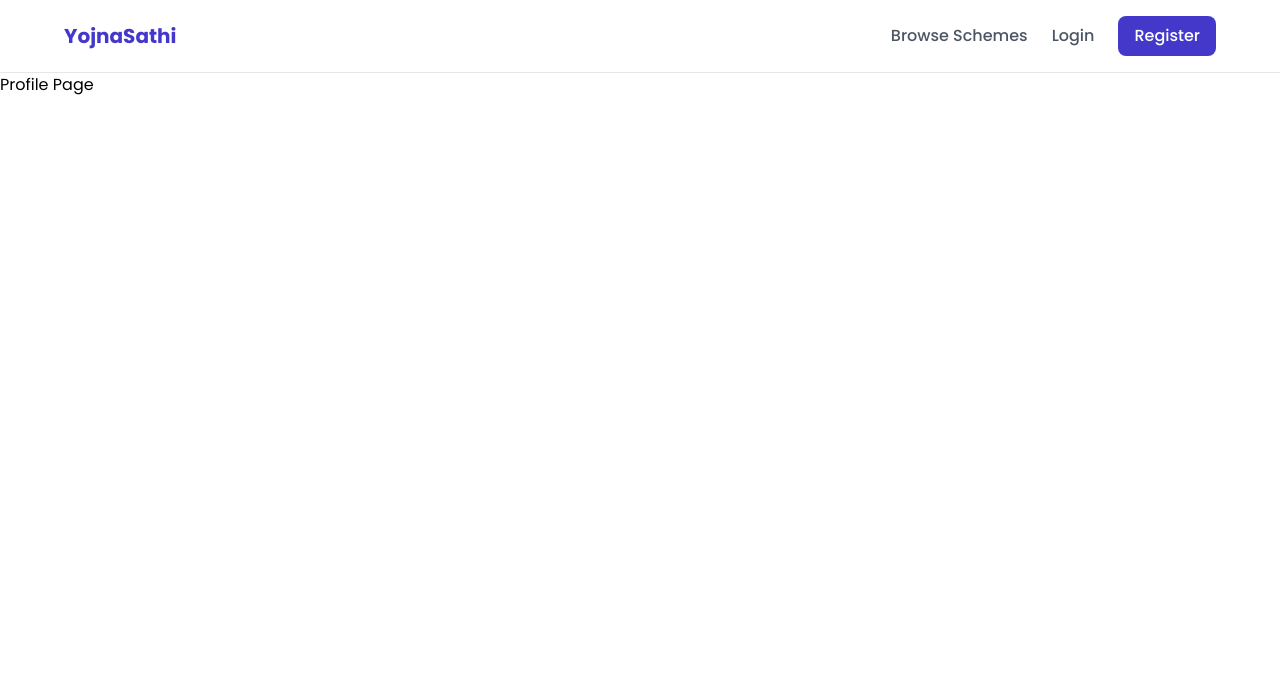
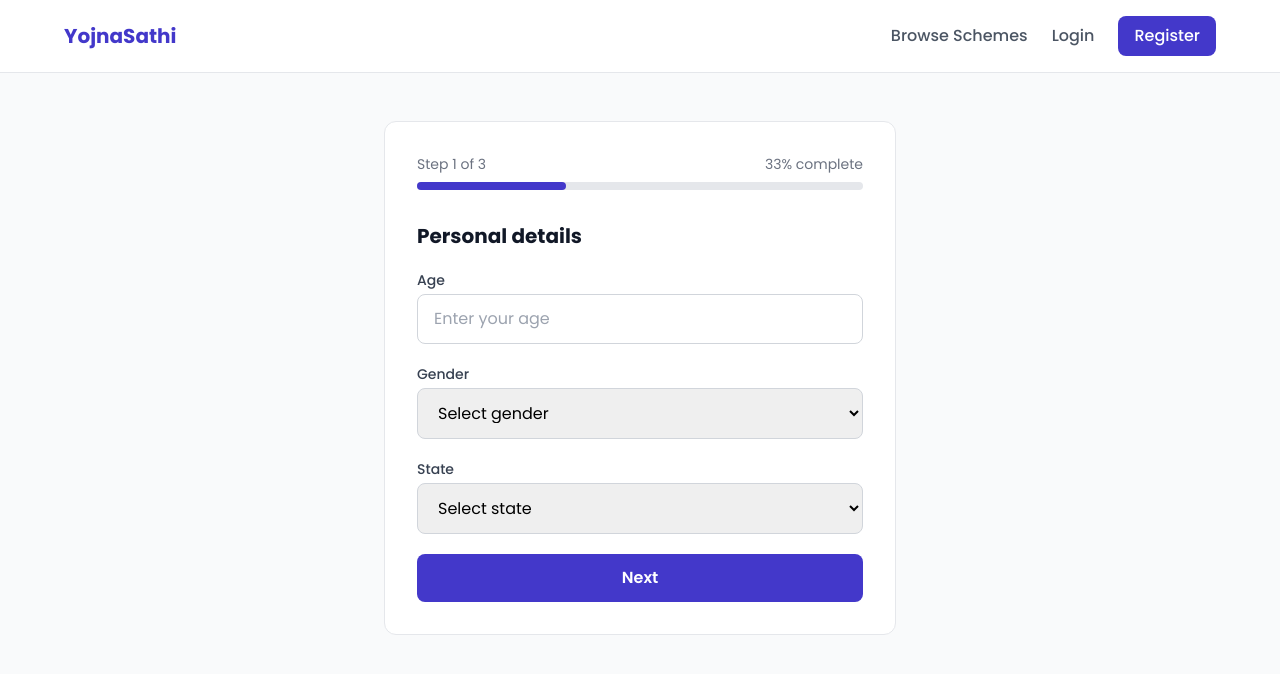
Before and after one commit to Pranav2325/yojana-sathi, a React (Vite) app in the folder client/: page /profile in a window 1280 px wide. Shown: the top 674 px of the page. Built offline with nearby package versions, Linux system fonts and the light colour scheme.

Commit message:
feat: build profile wizard with multi step form

```diff
--- a/client/src/App.jsx
+++ b/client/src/App.jsx
@@ -5,6 +5,7 @@ import Navbar from './components/Navbar'
 import LandingPage from "./pages/LandingPage";
 import RegisterPage from "./pages/RegisterPage";
 import LoginPage from "./pages/LoginPage";
+import ProfilePage from "./pages/ProfilePage";
 const App = () => {
   return (
     <Router>
@@ -15,8 +16,9 @@ const App = () => {
         <Route path="/login" element={<LoginPage/>}/>
         <Route path="/register" element={<RegisterPage/>}/>
         <Route path="/dashboard" element={<div>Dashboard Page</div>}/>
-        <Route path="/profile" element={<div>Profile Page</div>}/>
+        <Route path="/profile" element={<ProfilePage/>}/>
         <Route path="/schemes" element={<div>All Schemes Page</div>}/>
+        <Route path="/schemes/matched" element={<div>All Schemes Page</div>}/>
         <Route path="/scheme/:id" element={<div>Scheme detail Page</div>}/>
       </Routes>
 
--- a/client/src/api/axios.js
+++ b/client/src/api/axios.js
@@ -5,8 +5,9 @@ const api = axios.create({
 });
 
 api.interceptors.request.use((config) => {
-  const token = localStorage.getItem("token");
+ let token = localStorage.getItem("token");
   if (token) {
+    token=token.replace(/"/g,'')
     config.headers.Authorization = `Bearer ${token}`;
   }
   return config;
--- /dev/null
+++ b/client/src/pages/ProfilePage.jsx
@@ -0,0 +1,267 @@
+import React, { useState } from "react";
+import { useDispatch } from "react-redux";
+import { useNavigate } from "react-router-dom";
+import api from "../api/axios.js";
+import { updateUser } from "../redux/authSlice";
+import toast from "react-hot-toast";
+
+const ProfilePage = () => {
+  const [currentStep, setCurrentStep] = useState(1);
+  const [loading, setLoading] = useState(false);
+  const [formData, setFormData] = useState({
+    age: "",
+    gender: "",
+    state: "",
+    annualIncome: "",
+    caste: "",
+    isStudent: false,
+    isFarmer: false,
+    isWomen: false,
+  });
+  const dispatch = useDispatch();
+  const navigate = useNavigate();
+
+  const handleChange = (e) => {
+    const value =
+      e.target.type == "checkbox" ? e.target.checked : e.target.value;
+    setFormData({ ...formData, [e.target.name]: value });
+  };
+  const handleSubmit = async () => {
+    setLoading(true);
+    try {
+      const { data } = await api.put("/users/profile", formData);
+      dispatch(updateUser(data));
+      toast.success("Profile saved successfully");
+      navigate("/schemes/matched");
+    } catch (error) {
+      console.log("Full error:", error);
+      console.log("Response:", error.response);
+      console.log("Message:", error.response?.data);
+      toast.error(error.response?.data?.message || "Something went wrong");
+    } finally {
+      setLoading(false);
+    }
+  };
+  return (
+    <div className="min-h-screen bg-gray-50 px-4 py-12">
+      <div className="max-w-lg mx-auto bg-white rounded-xl border border-gray-200 p-8">
+        {/* progress bar */}
+        <div className="mb-8">
+          <div className="flex justify-between text-sm text-gray-500 mb-2">
+            <span>Step {currentStep} of 3 </span>
+            <span>{Math.round((currentStep / 3) * 100)}% complete</span>
+          </div>
+
+          <div className="w-full bg-gray-200 rounded-full h-2">
+            <div
+              className="bg-indigo-700 h-2 rounded-full transition-all duration-300"
+              style={{ width: `${(currentStep / 3) * 100}%` }}
+            ></div>
+          </div>
+        </div>
+
+        {currentStep === 1 && (
+          <div className="flex flex-col gap-5">
+            <h2 className="text-xl font-bold text-gray-900">
+              Personal details
+            </h2>
+            <div>
+              <label className="block text-sm font-medium text-gray-700 mb-1">
+                Age
+              </label>
+              <input
+                type="number"
+                name="age"
+                value={formData.age}
+                onChange={handleChange}
+                placeholder="Enter your age"
+                className="w-full border border-gray-300 rounded-lg px-4 py-3 focus:outline-none focus:border-indigo-700"
+              />
+            </div>
+
+            <div>
+              <label className="block text-sm font-medium text-gray-700 mb-1">
+                Gender
+              </label>
+              <select
+                name="gender"
+                value={formData.gender}
+                onChange={handleChange}
+                className="w-full border border-gray-300 rounded-lg px-4 py-3 focus:outline-none focus:border-indigo-700"
+              >
+                <option value="">Select gender</option>
+                <option value="male">Male</option>
+                <option value="female">Female</option>
+                <option value="other">Other</option>
+              </select>
+            </div>
+
+            <div>
+              <label className="block text-sm font-medium text-gray-700 mb-1">
+                State
+              </label>
+              <select
+                name="state"
+                value={formData.state}
+                onChange={handleChange}
+                className="w-full border border-gray-300 rounded-lg px-4 py-3 focus:outline-none focus:border-indigo-700"
+              >
+                <option value="">Select state</option>
+                <option value="Maharashtra">Maharashtra</option>
+                <option value="Delhi">Delhi</option>
+                <option value="Karnataka">Karnataka</option>
+                <option value="Tamil Nadu">Tamil Nadu</option>
+                <option value="Uttar Pradesh">Uttar Pradesh</option>
+                <option value="Gujarat">Gujarat</option>
+                <option value="Rajasthan">Rajasthan</option>
+                <option value="West Bengal">West Bengal</option>
+                <option value="all">Other</option>
+              </select>
+            </div>
+            <button
+              onClick={() => setCurrentStep(2)}
+              className="bg-indigo-700 text-white py-3 rounded-lg font-semibold hover:bg-indigo-800"
+            >
+              Next
+            </button>
+          </div>
+        )}
+
+        {currentStep === 2 && (
+          <div className="flex flex-col gap-5">
+            <h2 className="text-xl font-bold text-gray-900">
+              Financial details
+            </h2>
+            <div>
+              <label className="block text-sm font-medium text-gray-700 mb-1">
+                Annual household income (in rupees)
+              </label>
+              <input
+                type="number"
+                name="annualIncome"
+                value={formData.annualIncome}
+                onChange={handleChange}
+                placeholder="e.g 250000"
+                className="w-full border border-gray-300 rounded-lg px-4 py-3 focus:outline-none focus:border-indigo-700"
+              />
+            </div>
+
+            <div>
+              <label className="block text-sm font-medium text-gray-700 mb-1">
+                Caste category
+              </label>
+              <select
+                name="caste"
+                value={formData.caste}
+                onChange={handleChange}
+                className="w-full border border-gray-300 rounded-lg px-4 py-3 focus:outline-none focus:border-indigo-700"
+              >
+                <option value="">Select caste category</option>
+                <option value="general">General</option>
+                <option value="OBC">OBC</option>
+                <option value="SC">SC</option>
+                <option value="ST">ST</option>
+                <option value="all">Prefer not to say</option>
+              </select>
+            </div>
+
+            <div className="flex gap-3">
+              <button
+                onClick={() => setCurrentStep(1)}
+                className="flex-1 border border-gray-300 text-gray-700 py-3 rounded-lg font-semibold hover:bg-gray-50"
+              >
+                Back
+              </button>
+              <button
+                onClick={() => setCurrentStep(3)}
+                className="flex-1 bg-indigo-700 text-white py-3 rounded-lg font-semibold hover:bg-indigo-800"
+              >
+                Next
+              </button>
+            </div>
+          </div>
+        )}
+
+        {currentStep === 3 && (
+          <div className="flex flex-col gap-5">
+            <h2 className="text-xl font-bold text-gray-900">
+              Occupation details
+            </h2>
+            <p className="text-gray-500 text-sm">
+              Select all that apply to you
+            </p>
+
+            <label className="flex items-center gap-3 p-4 border border-gray-200 rounded-lg cursor-pointer hover:bg-gray-50">
+              <input
+                type="checkbox"
+                name="isStudent"
+                checked={formData.isStudent}
+                onChange={handleChange}
+                className="w-4 h-4 accent-indigo-700"
+              />
+              <div>
+                <p className="font-medium text-gray-900">I am a student</p>
+                <p className="text-sm text-gray-500">
+                  currently enrolled in school or college
+                </p>
+              </div>
+            </label>
+
+            <label className="flex items-center gap-3 p-4 border border-gray-200 rounded-lg cursor-pointer hover:bg-gray-50">
+              <input
+                type="checkbox"
+                name="isFarmer"
+                checked={formData.isFarmer}
+                onChange={handleChange}
+                className="w-4 h-4 accent-indigo-700"
+              />
+              <div>
+                <p className="font-medium text-gray-900">I am a farmer</p>
+                <p className="text-sm text-gray-500">
+                  Engaged in agricultural activities
+                </p>
+              </div>
+            </label>
+
+            <label className="flex items-center gap-3 p-4 border border-gray-200 rounded-lg cursor-pointer hover:bg-gray-50">
+              <input
+                type="checkbox"
+                name="isWomen"
+                checked={formData.isWomen}
+                onChange={handleChange}
+                className="w-4 h-4 accent-indigo-700"
+              />
+              <div>
+                <p className="font-medium text-gray-900">
+                  I identify as a woman
+                </p>
+                <p className="text-sm text-gray-500">
+                  Eligible for women specific schemes
+                </p>
+              </div>
+            </label>
+
+            <div className="flex gap-3">
+              <button
+                className="flex-1 border border-gray-300 text-gray-700 py-3 rounded-lg font-semibold hover:bg-gray-50"
+                onClick={() => setCurrentStep(2)}
+              >
+                Back
+              </button>
+
+              <button
+                onClick={handleSubmit}
+                disabled={loading}
+                className="flex-1 bg-indigo-700 text-white py-3 rounded-lg font-semibold hover:bg-indigo-800 disabled:opacity-50"
+              >
+                {loading ? "Saving..." : "Find My Schemes"}
+              </button>
+            </div>
+          </div>
+        )}
+      </div>
+    </div>
+  );
+};
+
+export default ProfilePage;
```
